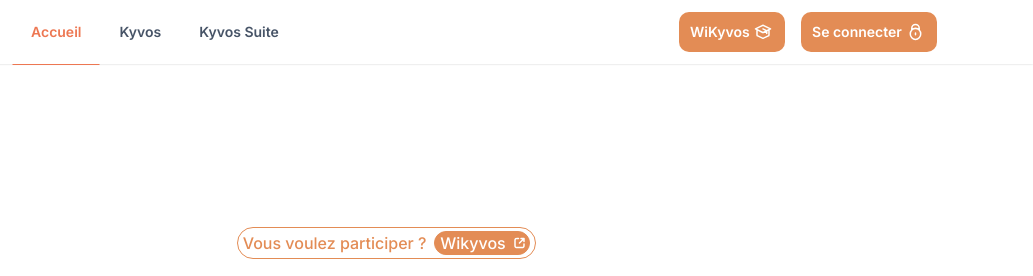
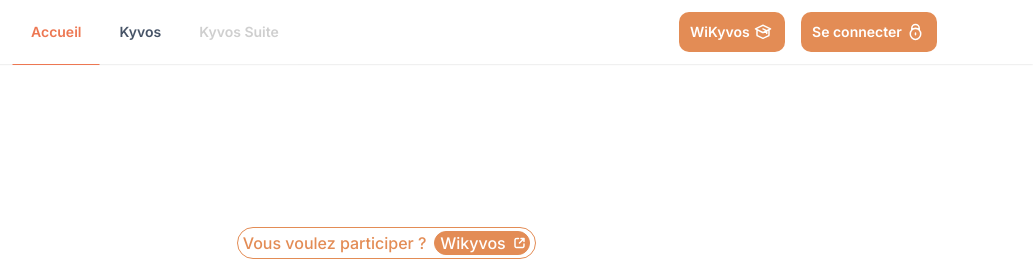
Before and after one commit to SamAmann/kyvos-website, a plain HTML site: page pages/landing.html in a window 1280 px wide. Shown: the top 276 px of the page, 247-1280 px from the left. Drawn offline with Linux system fonts and the light colour scheme.

Commit message:
Adds the disabled class to Nab button

```diff
--- a/css/style.css
+++ b/css/style.css
@@ -299,7 +299,7 @@ header {
     max-width: 100vw;
     height: var(--header-height);
     background-color: #ffffff;
-    box-shadow: 0px 0px 2px rgba(0, 0, 0, 0.2);
+    box-shadow: 0px 0px 2px var(--color-grey200);
     justify-content: space-between;
     z-index: 999;
     padding: 0rem 6rem;
@@ -449,6 +449,12 @@ nav {
 .btn-nav.active {
     border-bottom: solid 1px var(--color-main700);
     color: var(--color-main700);
+}
+
+.btn-nav.disabled {
+    border-bottom: solid 1px var(--color-grey50);
+    color: var(--color-grey200);
+    cursor: not-allowed;
 }
 
 .btn-text {
--- a/pages/landing.html
+++ b/pages/landing.html
@@ -26,7 +26,8 @@
                 <div class="btn-nav" id="btn-kyvos" onclick="navToPage('kyvos')">
                     Kyvos
                 </div>
-                <div class=" btn-nav" id=" btn-kyvos-suite" onclick="navToPage('kyvos-suite')" title="Yet to come!">
+                <div class=" btn-nav disabled" id=" btn-kyvos-suite" onclick="navToPage('kyvos-suite')"
+                    title="Yet to come!">
                     Kyvos Suite
                 </div>
             </nav>
```
